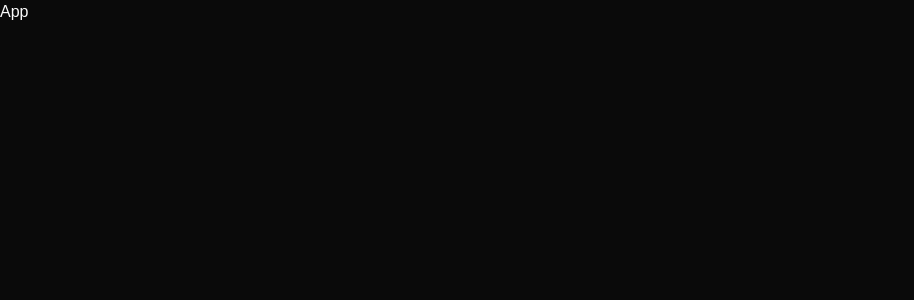
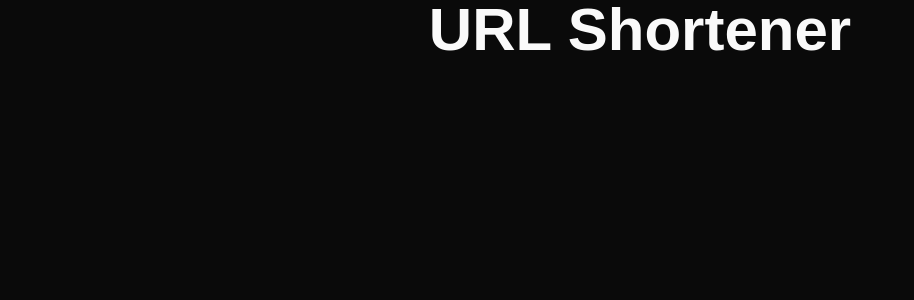
Before and after one commit to yasharthsingh1537/URL-Shortener, a React (Vite) app: page / in a window 1280 px wide. Shown: the top 300 px of the page, without its empty margins (0-914 px from the left). Built offline with nearby package versions, Linux system fonts and the light colour scheme.

Commit message:
main page name

```diff
--- a/src/App.jsx
+++ b/src/App.jsx
@@ -1,6 +1,6 @@
 function App() {
   return (
-    <div>App</div>
+    <div className="text-center text-6xl font-extrabold">URL Shortener</div>
   )
 }
 
```
